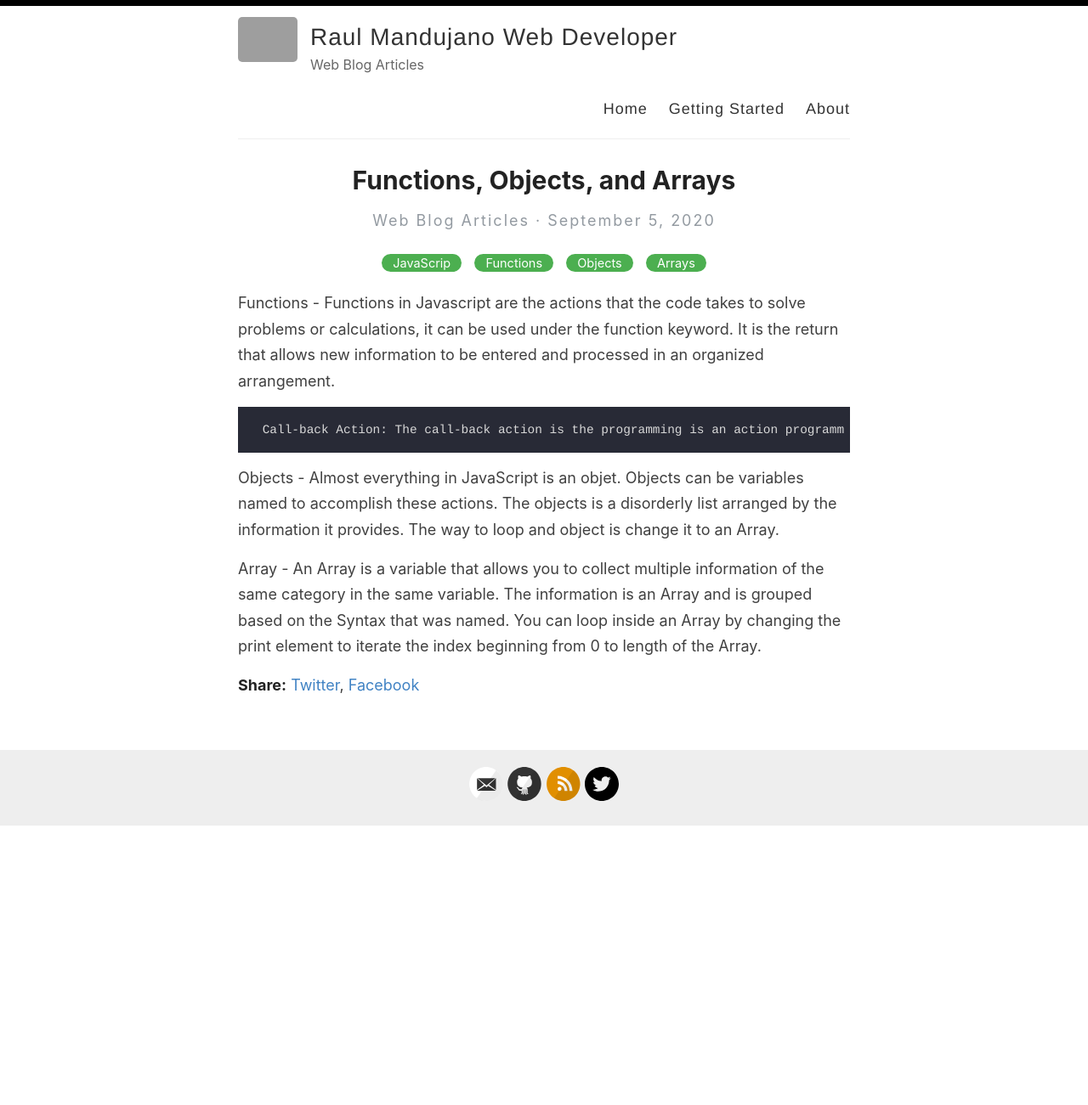
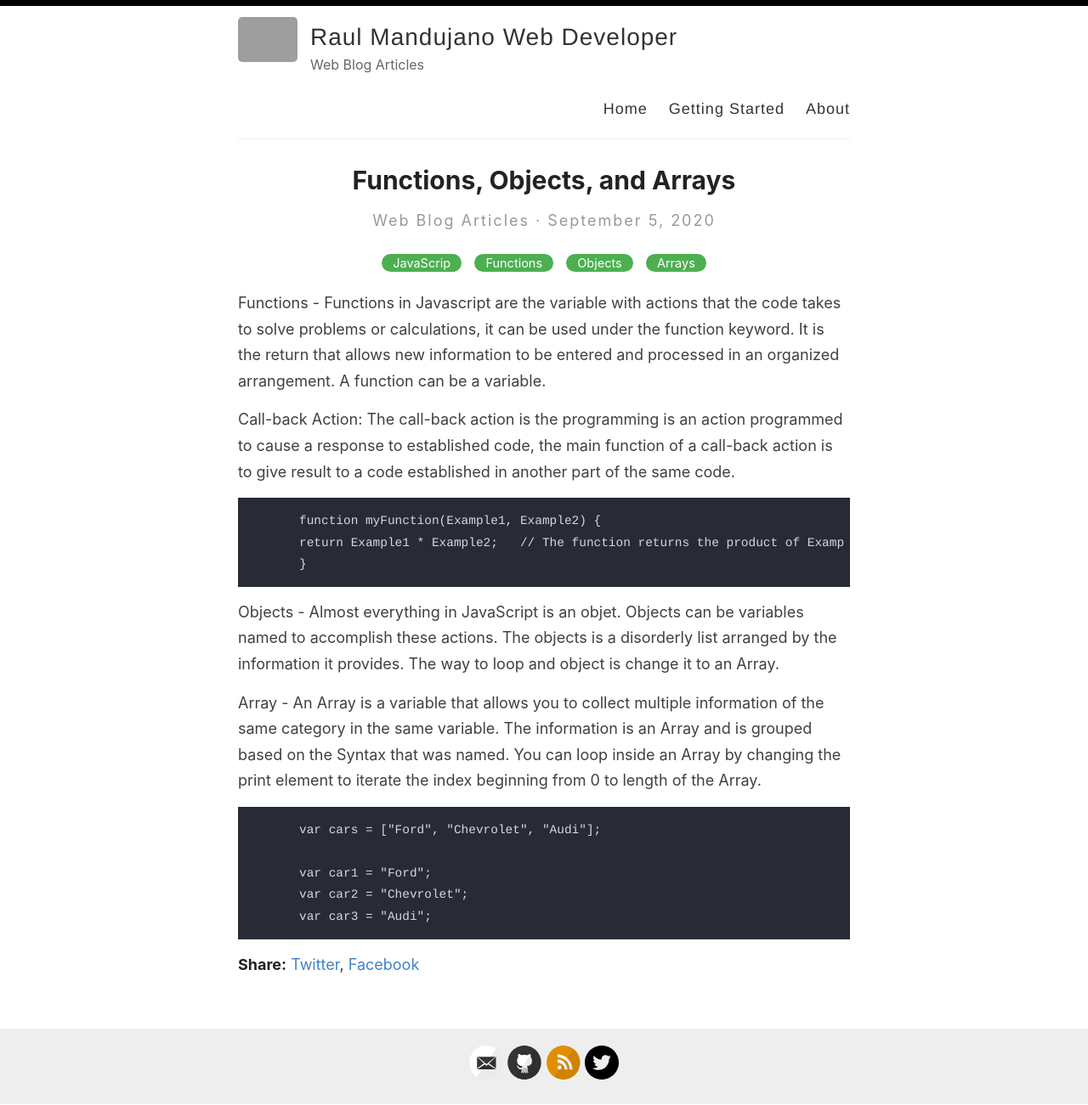
Before and after one commit to RaulMandujano/RaulPage, a Jekyll site: the page built from _posts/2020-09-05-Functions.md, in a window 1280 px wide. Shown: the whole page at 85% size. Built offline with Jekyll 4.4.1, drawn with Linux system fonts in a browser that asks for light colours; before the commit the page ends 972 px from its top, so only the background shows below that; grey boxes are pictures that could not be loaded.

Commit message:
Update 2020-09-05-Functions.md

```diff
--- a/_posts/2020-09-05-Functions.md
+++ b/_posts/2020-09-05-Functions.md
@@ -5,10 +5,20 @@ categories: [JavaScrip,Functions,Objects, Arrays]
 excerpt: Functions - Functions in Javascript are the actions that the code takes to solve problems or calculations, it can be used under the function keyword. It is the return that allows new information to be entered and processed in an organized arrangement.
 ---
 
-Functions - Functions in Javascript are the actions that the code takes to solve problems or calculations, it can be used under the function keyword. It is the return that allows new information to be entered and processed in an organized arrangement.
+Functions - Functions in Javascript are the variable with actions that the code takes to solve problems or calculations, it can be used under the function keyword. It is the return that allows new information to be entered and processed in an organized arrangement. A function can be a variable.
 
-     Call-back Action: The call-back action is the programming is an action programmed to cause a response to established code, the main function of a call-back action is to give result to a code established in another part of the same code.
+Call-back Action: The call-back action is the programming is an action programmed to cause a response to established code, the main function of a call-back action is to give result to a code established in another part of the same code.
+
+          function myFunction(Example1, Example2) {
+          return Example1 * Example2;   // The function returns the product of Example1 and Example2
+          }
 
 Objects - Almost everything in JavaScript is an objet. Objects can be variables named to accomplish these actions. The objects is a disorderly list arranged by the information it provides. The way to loop and object is change it to an Array.
 
 Array - An Array is a variable that allows you to collect multiple information of the same category in the same variable. The information is an Array and is grouped based on the Syntax that was named. You can loop inside an Array by changing the print element to iterate the index beginning from 0 to length of the Array.
+
+          var cars = ["Ford", "Chevrolet", "Audi"];
+
+          var car1 = "Ford";
+          var car2 = "Chevrolet";
+          var car3 = "Audi";
```
